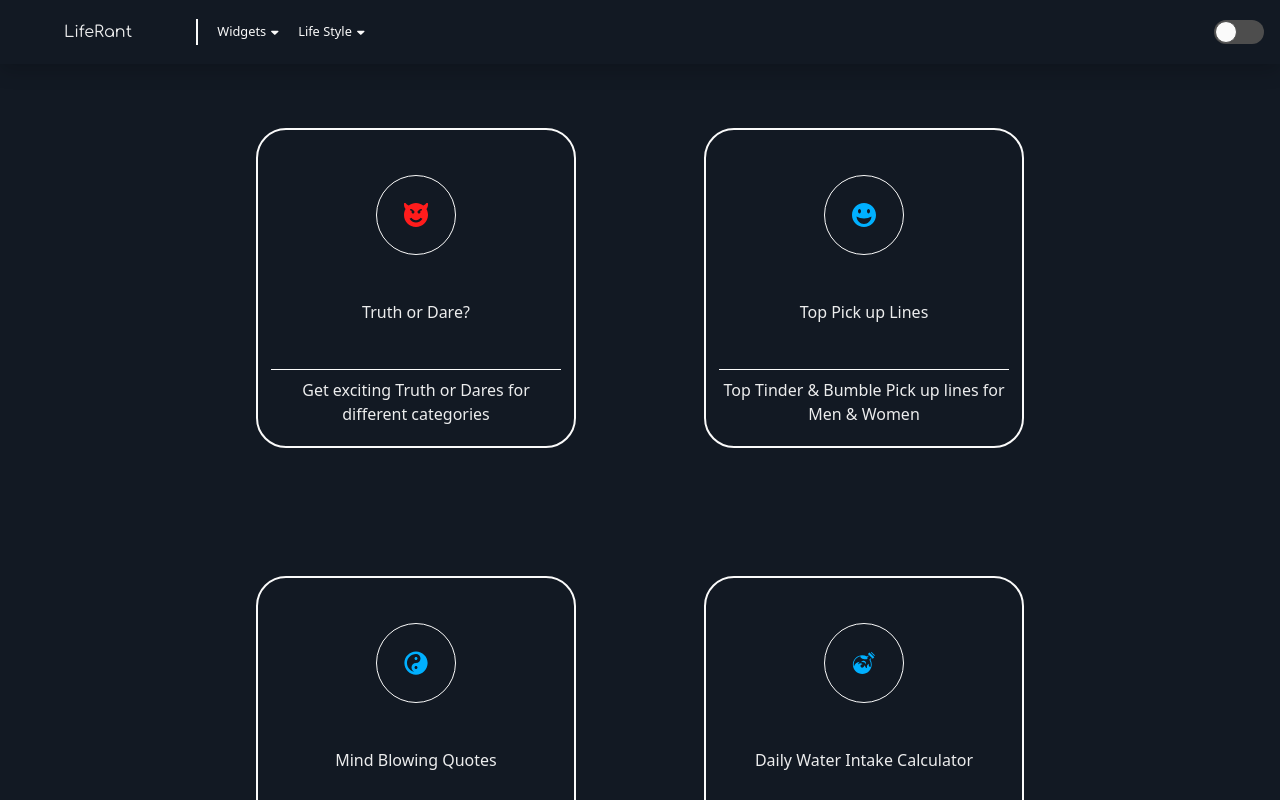
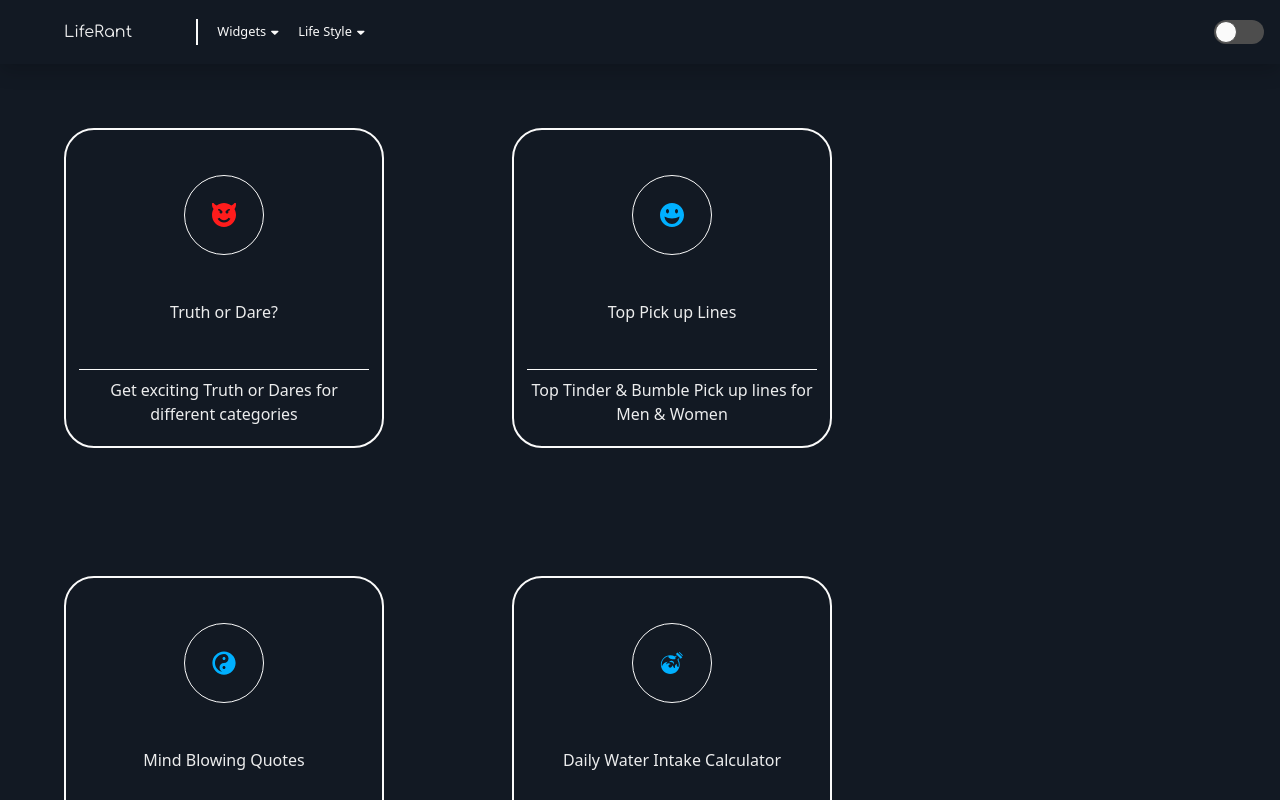
Before and after one commit to be-ansh-sharma/liferant, a Next.js app: page / in a window 1280 px wide. Shown: the top 800 px of the page. Built offline with nearby package versions, Linux system fonts and the light colour scheme.

Commit message:
minor css changes to improve ui

```diff
--- a/src/components/card/Card.module.scss
+++ b/src/components/card/Card.module.scss
@@ -15,6 +15,10 @@
   }
 
   @include respond-to(tablet) {
+    width: 45%;
+  }
+
+  @include respond-to(desktop) {
     width: 30%;
   }
 
--- a/src/components/navigation/Navigation.module.scss
+++ b/src/components/navigation/Navigation.module.scss
@@ -6,7 +6,10 @@
     display: flex;
     list-style-type: none;
     font-size: 0.8rem;
-    cursor: pointer;
+
+    @include respond-to(desktop) {
+      cursor: pointer;
+    }
   }
 
   &:before {
@@ -41,7 +44,10 @@
       display: flex;
       list-style-type: none;
       font-size: 0.8rem;
-      cursor: pointer;
+
+      @include respond-to(desktop) {
+        cursor: pointer;
+      }
 
       &:before {
         content: '';
--- a/src/components/tiles/category/Tile.module.scss
+++ b/src/components/tiles/category/Tile.module.scss
@@ -11,7 +11,6 @@
   border: 2px solid var(--main-border-color);
   transition: all 0.2s ease-in;
   text-decoration: none;
-  cursor: pointer;
 
   &:hover {
     box-shadow: var(--main-box-shadow);
@@ -24,7 +23,12 @@
   }
 
   @include respond-to(tablet) {
+    margin: 2rem;
+  }
+
+  @include respond-to(desktop) {
     margin: 4rem;
+    cursor: pointer;
   }
 
   &:hover {
--- a/src/containers/grid/Grid.module.scss
+++ b/src/containers/grid/Grid.module.scss
@@ -1,5 +1,6 @@
 .container {
   display: flex;
-  justify-content: center;
+  justify-content: flex-start;
   flex-wrap: wrap;
+  align-content: flex-start;
 }
```
